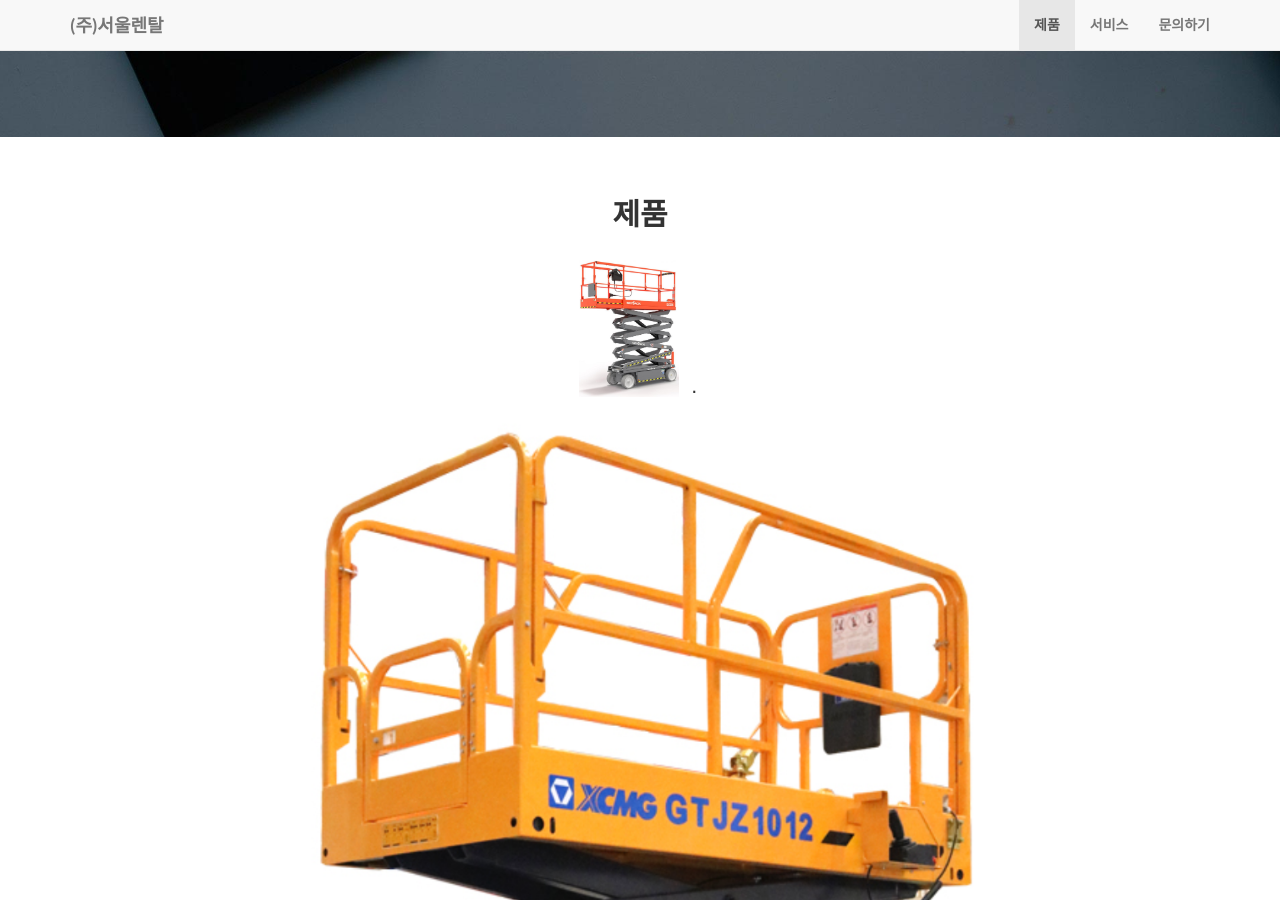
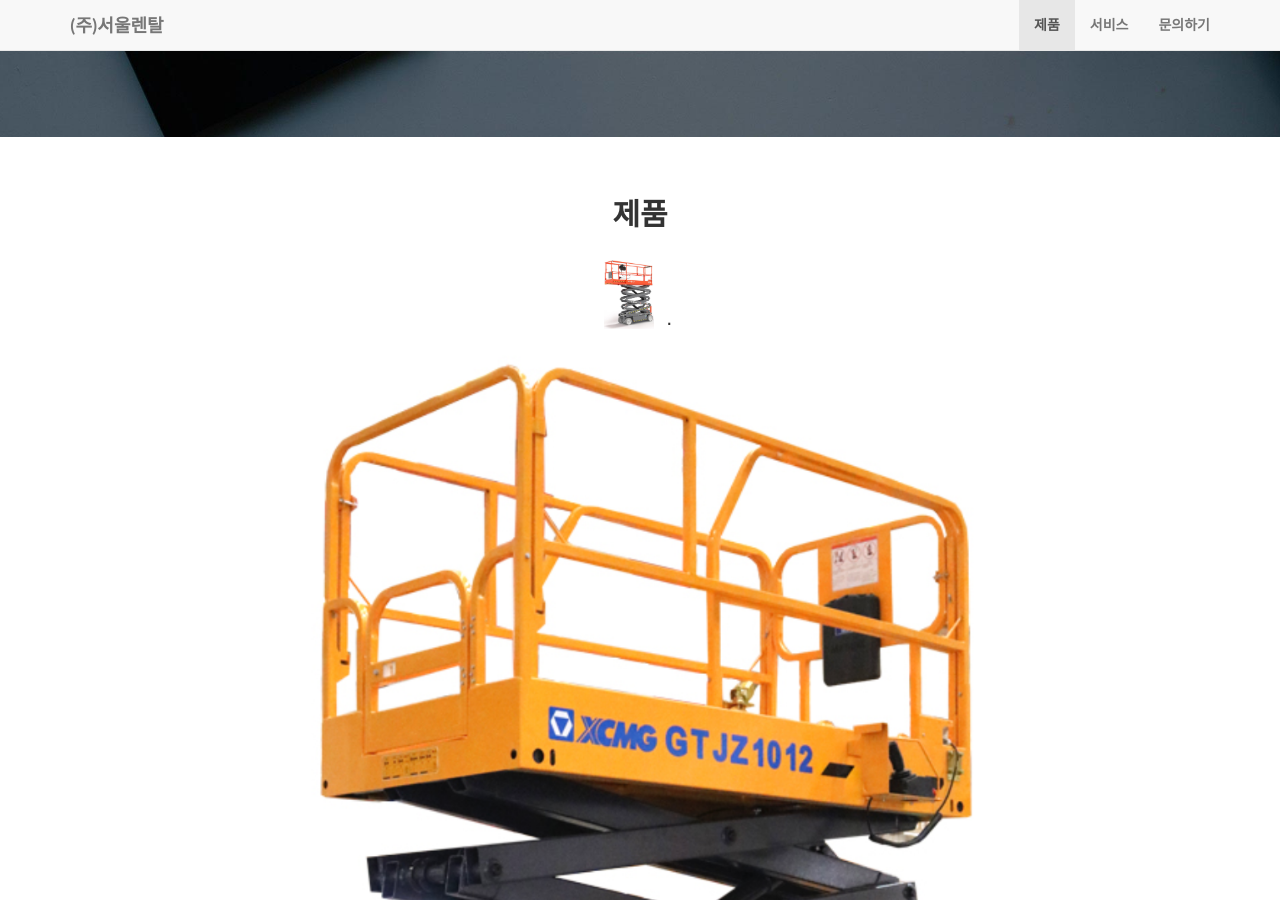
Before and after one commit to seoulrental/seoulrental.github.io, a Jekyll site: the page built from index.html, in a window 1280 px wide and 900 px high, scrolled down 720 px. Built offline with Jekyll 4.4.1, drawn with Linux system fonts in a browser that asks for light colours.

Commit message:
Update products.html

```diff
--- a/_includes/products.html
+++ b/_includes/products.html
@@ -7,11 +7,11 @@
                 <br/>
                 <ul class="list-inline">
                     <li>
-                        <a href="https://www.skyjack.com/product/sj322026-new#tab-specifications"><img width="100" height="100%" class="img-responsive" src="img/services/sj3226.png" alt=""></a>
+                        <a href="https://www.skyjack.com/product/sj322026-new#tab-specifications"><img width="50" height="100%" class="img-responsive" src="img/services/sj3226.png" alt=""></a>
                     </li>
                     <li class="footer-menu-divider">&sdot;</li>
                     <li>
-                        <a href="http://www.xcmg.com/en-ap/product/116979.htm"><img width="100%" height="100" class="img-responsive" src="img/services/GTJZ1012.png" alt=""></a>
+                        <a href="http://www.xcmg.com/en-ap/product/116979.htm"><img width="100%" height="50" class="img-responsive" src="img/services/GTJZ1012.png" alt=""></a>
                     </li>
                 </ul>
             </div>
```
